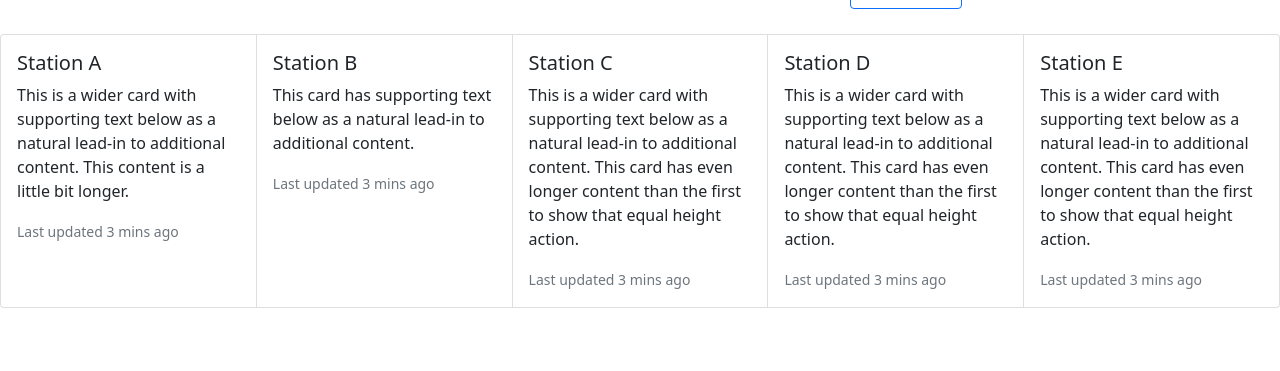
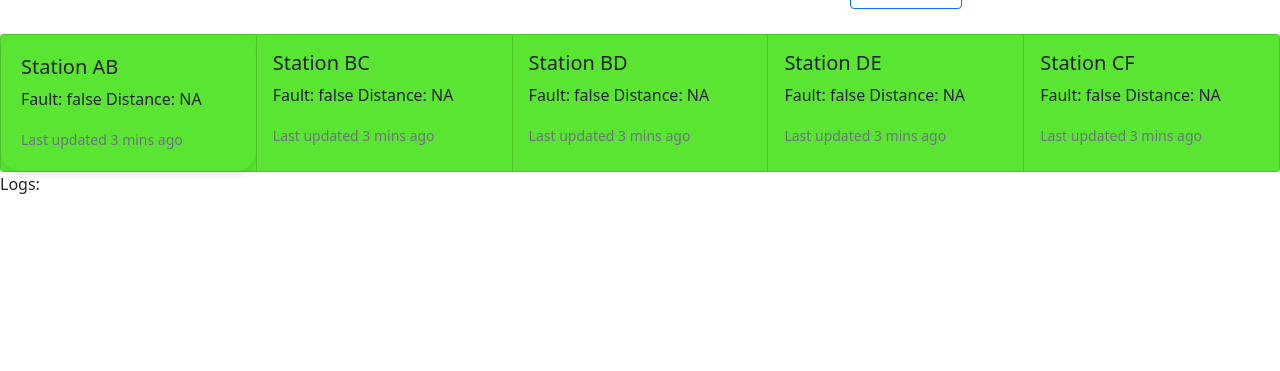
Before and after one commit to adityapatil-03/datathon, a Python web app: template templates/graph.html in a window 1280 px wide. Shown: the part 429-800 px from the top of the page. Run offline with Jinja, Linux system fonts and the light colour scheme; the template is opened without the code that fills it, so the values that code supplies are empty; some libraries are stand-ins or nearby versions.

Commit message:
Update graph.html

```diff
--- a/templates/graph.html
+++ b/templates/graph.html
@@ -19,6 +19,18 @@
         .mt{
             margin-top: 25px;
         }
+        .red{
+          background-color: rgb(212, 82, 82);
+        }
+        .green{
+          background-color: rgb(89, 229, 50);
+        }
+        .custom-card-body {
+        padding: 20px; /* Adjust the padding as needed */
+        border-radius: 20px; /* Adjust the border-radius for the curved effect */
+    box-shadow: 0 4px 8px rgba(0, 0, 0, 0.1); /* Optional: Add a subtle shadow */
+}
+
         </style>
 </head>
 <body>
@@ -30,50 +42,50 @@
 </div>
 
 <div class="card-group mt">
-    <div class="card" id="stationA">
-      <div class="card-body">
-        <h5 class="card-title">Station A</h5>
-        <p class="card-text" >This is a wider card with supporting text below as a natural lead-in to additional content. This content is a little bit longer.</p>
+    <div class="card green" id="stationA">
+      <div class="card-body custom-card-body">
+        <h5 class="card-title">Station AB</h5>
+        <p class="card-text" >Fault: false Distance: NA</p>
         <p class="card-text"><small class="text-muted">Last updated 3 mins ago</small></p>
 
       </div>
     </div>
-    <div class="card" id="stationBC">
+    <div class="card green" id="stationBD">
       <div class="card-body">
-        <h5 class="card-title">Station B</h5>
-        <p class="card-text">This card has supporting text below as a natural lead-in to additional content.</p>
+        <h5 class="card-title">Station BC</h5>
+        <p class="card-text">Fault: false Distance: NA</p>
         <p class="card-text"><small class="text-muted">Last updated 3 mins ago</small></p>
 
       </div>
     </div>
-    <div class="card" id="stationC">
+    <div class="card green" id="stationBC">
       <div class="card-body">
-        <h5 class="card-title">Station C</h5>
-        <p class="card-text">This is a wider card with supporting text below as a natural lead-in to additional content. This card has even longer content than the first to show that equal height action.</p>
+        <h5 class="card-title">Station BD</h5>
+        <p class="card-text">Fault: false Distance: NA</p>
         <p class="card-text"><small class="text-muted">Last updated 3 mins ago</small></p>
 
       </div>
     </div>
-    <div class="card" id="stationD">
+    <div class="card green" id="stationBD">
         <div class="card-body">
-          <h5 class="card-title">Station D</h5>
-          <p class="card-text">This is a wider card with supporting text below as a natural lead-in to additional content. This card has even longer content than the first to show that equal height action.</p>
+          <h5 class="card-title">Station DE</h5>
+          <p class="card-text">Fault: false Distance: NA</p>
           <p class="card-text"><small class="text-muted">Last updated 3 mins ago</small></p>
 
         </div>
       </div>
-      <div class="card" id="stationBD">
+      <div class="card green" id="stationC">
         <div class="card-body">
-          <h5 class="card-title">Station E</h5>
-          <p class="card-text">This is a wider card with supporting text below as a natural lead-in to additional content. This card has even longer content than the first to show that equal height action.</p>
+          <h5 class="card-title">Station CF</h5>
+          <p class="card-text">Fault: false Distance: NA</p>
           <p class="card-text"><small class="text-muted">Last updated 3 mins ago</small></p>
 
         </div>
       </div>
   </div>
 
-  <div class="logs">
-    <p class="card-text.messages"></p>
+  <div id="logs">
+    <p id="log-msg">Logs:</p>
   </div>
 
   <script src="https://cdnjs.cloudflare.com/ajax/libs/socket.io/3.0.3/socket.io.js"></script>
@@ -112,21 +124,27 @@
     function updateCard(station, messages) {
         const card = document.getElementById(`station${station}`);
         const lastUpdated = new Date().toLocaleTimeString();
-        card.querySelector(".card-text").textContent = `Messages: ${JSON.stringify(messages)}`;
+
+        if(messages['fault'] == false){
+        card.querySelector(".card-text").textContent = `Fault: ${messages['fault']} Distance: NA`;
+
+        }
+        else if(messages['fault']==true){
+          card.querySelector(".card-text").textContent = `Fault: ${messages['fault']} Distance: ${messages['dist']}`;
+          card.classList.remove('green');
+          card.classList.add('red');
+        }
         card.querySelector(".text-muted").textContent = `Last updated: ${lastUpdated}`;
 
-        const messagesContainer = card.querySelector(".card-text.messages");
-        const distMessage = messages['dist'] !== undefined ? `Distance: ${messages['dist']}` : '';
-
         // Display 'fault' value
-        const faultMessage = messages['fault'] !== undefined ? `Fault: ${messages['fault']}` : '';
-
-        // Append new messages to the existing content
-        const existingContent = messagesContainer.innerHTML;
-        const newContent = `${existingContent}<br>${distMessage} ${faultMessage}`;
+        console.log(typeof(messages))
+        if (typeof messages === 'string') {
+          const logsContainer = document.getElementById('logs');
+        logsContainer.innerHTML += `<p> ${messages}</p>`;
 
         // Update messagesContainer with the combined content
-        messagesContainer.innerHTML = newContent;
+       // messagesContainer.innerHTML = newContent;
+        }
     }
 </script>
 
```
